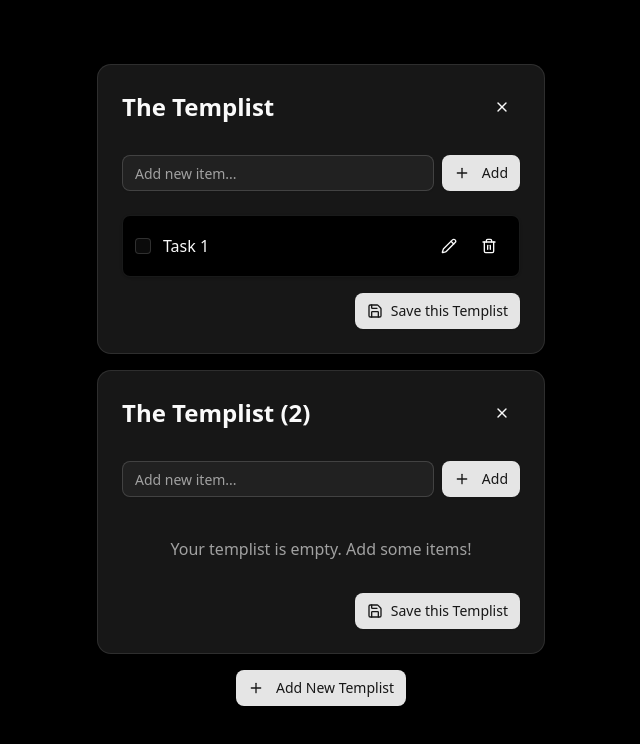
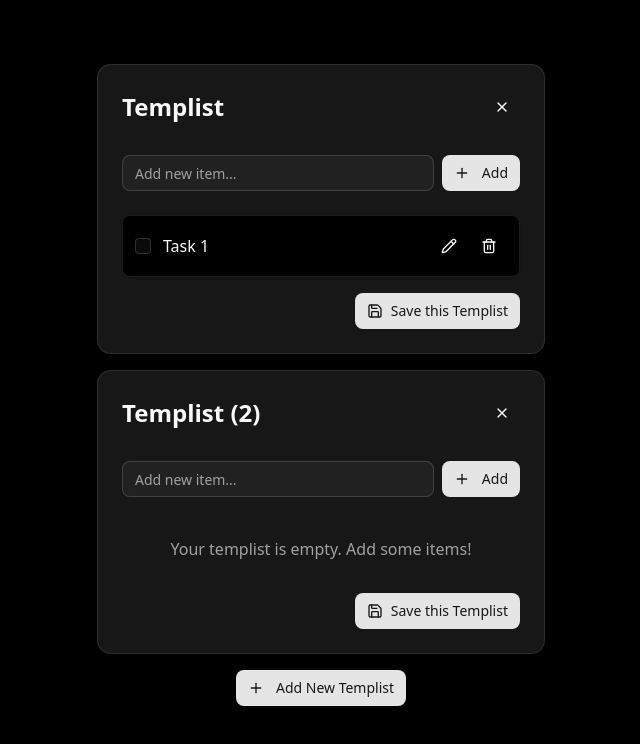
Before and after one commit to Jukelyn/templists, a Next.js app: page / in a window 1280 px wide. Shown: the top 744 px of the page, without its empty margins (319-959 px from the left). Built offline with nearby package versions, Linux system fonts and the light colour scheme.

Commit message:
Renamed Templist name

```diff
--- a/components/TemplistCard.tsx
+++ b/components/TemplistCard.tsx
@@ -88,7 +88,7 @@ export const TemplistCard: React.FC<TemplistCardProps> = ({
         <CardTitle className="text-center text-2xl font-bold">
           <div className="flex items-center justify-between">
             <div className="text-center">
-              The Templist {templistId > 1 ? `(${templistId})` : ""}
+              Templist {templistId > 1 ? `(${templistId})` : ""}
             </div>
             <Button variant="ghost" size="icon">
               <X className="h-4 w-4" />
```
